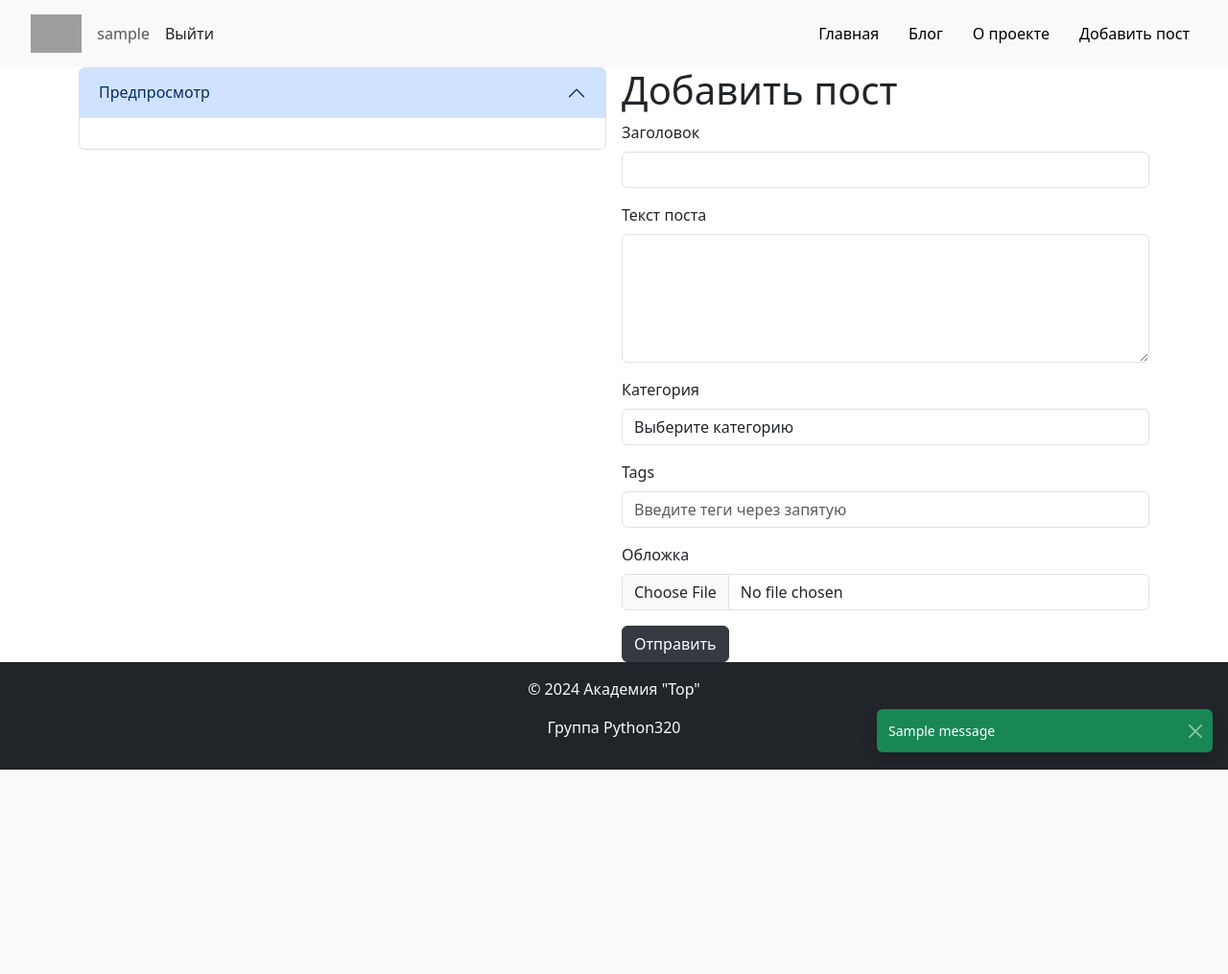
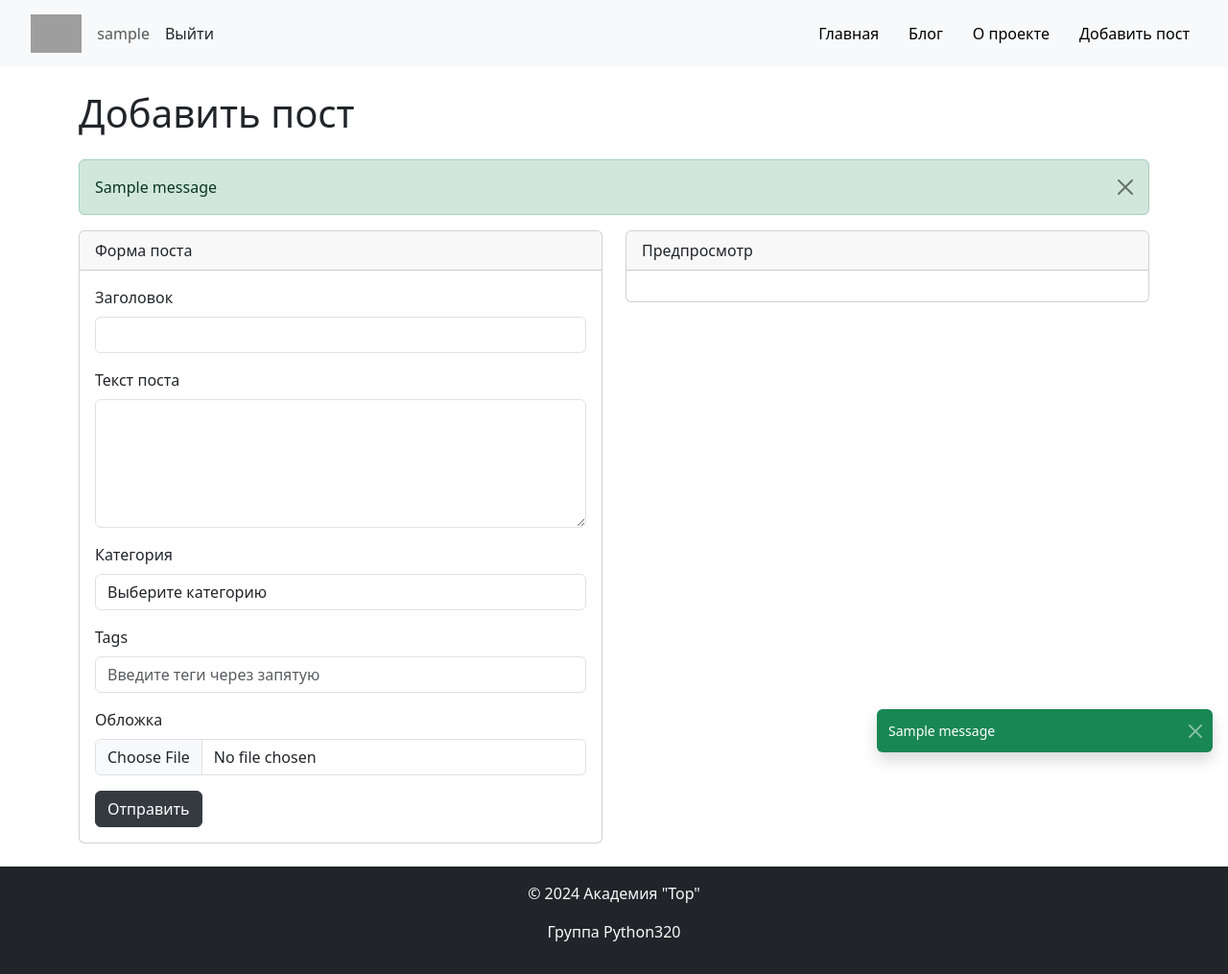
Before and after one commit to VladimirMonin/django_320, a Django app: page /blog/add_post/ in a window 1280 px wide. Shown: the whole page at 96% size. Before the commit the page ends 802 px from the top, so only its background shows below. Run offline with Django 5.2, Linux system fonts and the light colour scheme; a user stored in the database is signed in; tables that the repository leaves empty hold one stand-in row (values such as "Sample post"); one stand-in notice (Sample message) is shown; parts of the project's set-up code (start-up, migrations or seed data) failed here and were passed over; some libraries are stand-ins or nearby versions; grey boxes are pictures that could not be loaded.

Commit message:
альтернативный вариант формы добавления поста

```diff
--- a/blog_app/templates/blog_app/add_post.html
+++ b/blog_app/templates/blog_app/add_post.html
@@ -1,37 +1,28 @@
 {% extends 'base.html' %}
 {% load static %}
 {% load md_to_html %}
+
 {% block content %}
+<div class="container mt-4">
 
-<div class="container">
+  <h1 class="mb-4">Добавить пост</h1>
+
+  {% if messages %}
+    {% for message in messages %}
+      <div class="alert alert-{{ message.tags }} alert-dismissible fade show" role="alert">
+        {{ message }}
+        <button type="button" class="btn-close" data-bs-dismiss="alert" aria-label="Close"></button>
+      </div>
+    {% endfor %}
+  {% endif %}
+
   <div class="row">
-    <!-- Форма и аккордеон -->
-    <div class="col-12">
-      <div class="d-flex flex-column flex-md-row align-items-start">
-        <!-- Аккордеон для предпросмотра -->
-        <div class="accordion flex-md-fill me-md-3 order-md-1 w-100" id="previewAccordion">
-          <div class="accordion-item">
-            <h2 class="accordion-header" id="previewHeading">
-              <button class="accordion-button" type="button" data-bs-toggle="collapse" data-bs-target="#previewCollapse" aria-expanded="true" aria-controls="previewCollapse">
-                Предпросмотр
-              </button>
-            </h2>
-            <div id="previewCollapse" class="accordion-collapse collapse show" aria-labelledby="previewHeading" data-bs-parent="#previewAccordion">
-              <div class="accordion-body">
-                <!-- Контейнер для отображения предпросмотра -->
-                <div id="preview"></div>
-              </div>
-            </div>
-          </div>
+    <div class="col-lg-6 mb-4">
+      <div class="card">
+        <div class="card-header">
+          Форма поста
         </div>
-
-        <!-- Форма для добавления поста -->
-        <div class="flex-md-fill mt-3 mt-md-0 order-md-2 w-100">
-          <h1>Добавить пост</h1>
-          {% if message %}
-          <!-- Отображение сообщения об успешном добавлении поста -->
-          <div class="alert alert-success">{{ message }}</div>
-          {% endif %}
+        <div class="card-body">
           <form method="POST" enctype="multipart/form-data">
             {% csrf_token %}
             {% for field in form %}
@@ -39,8 +30,7 @@
                 <label for="{{ field.id_for_label }}" class="form-label">{{ field.label }}</label>
                 {{ field }}
                 {% if field.errors %}
-                  <!-- Отображение ошибок валидации формы -->
-                  <div class="alert alert-danger">
+                  <div class="text-danger">
                     {{ field.errors }}
                   </div>
                 {% endif %}
@@ -51,13 +41,27 @@
         </div>
       </div>
     </div>
+
+    <div class="col-lg-6">
+      <div class="card">
+        <div class="card-header">
+          Предпросмотр
+        </div>
+        <div class="card-body">
+          <div id="preview" style="max-height: 600px; overflow-y: auto;">
+            <!-- Здесь будет отображаться предпросмотр -->
+          </div>
+        </div>
+      </div>
+    </div>
   </div>
 </div>
 
+{% block scripts %}
+{{ block.super }}
 <script>
 let timeout = null;
 
-// Функция для отправки запроса на предпросмотр
 async function sendPreviewRequest(text) {
     const response = await fetch('{% url "preview_post" %}', {
         method: 'POST',
@@ -68,18 +72,15 @@ async function sendPreviewRequest(text) {
         body: JSON.stringify({text: text})
     });
     const data = await response.json();
-    // Обновление содержимого предпросмотра
     document.getElementById('preview').innerHTML = data.html;
-    // Подсветка синтаксиса кода
     hljs.highlightAll();
 }
 
-// Обработчик события ввода текста
 document.getElementById('id_text').addEventListener('input', function() {
     clearTimeout(timeout);
-    // Отложенный запрос на предпросмотр для оптимизации производительности
-    timeout = setTimeout(() => sendPreviewRequest(this.value), 1000);
+    timeout = setTimeout(() => sendPreviewRequest(this.value), 500);
 });
 </script>
+{% endblock %}
 
 {% endblock %}
```
